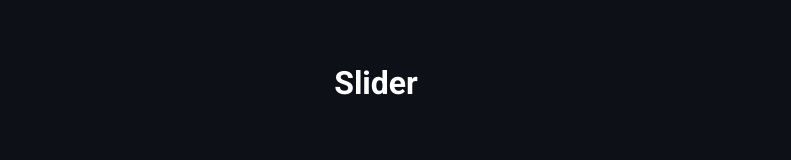
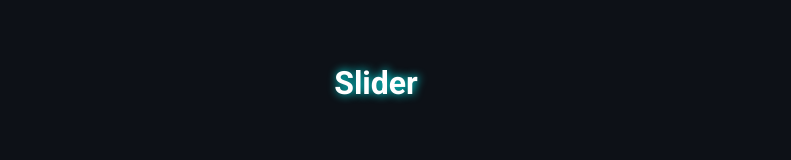
Before and after one commit to developermartins/Easy-Slider, a React (Create React App) app: page / in a window 1280 px wide. Shown: the top 160 px of the page, without its empty margins (264-1055 px from the left). Built offline with nearby package versions, Linux system fonts and the light colour scheme.

Commit message:
add gif & custom font

```diff
--- a/src/App.css
+++ b/src/App.css
@@ -14,6 +14,7 @@ h1 {
   text-align: center;
   font-family: 'Roboto', sans-serif;
   margin-bottom: 3rem;
+  text-shadow: aqua 1px 0 10px;
 }
 
 .slider {
```
Also changed, not shown: 1 other file (tests, documents, lock files or other folders).
